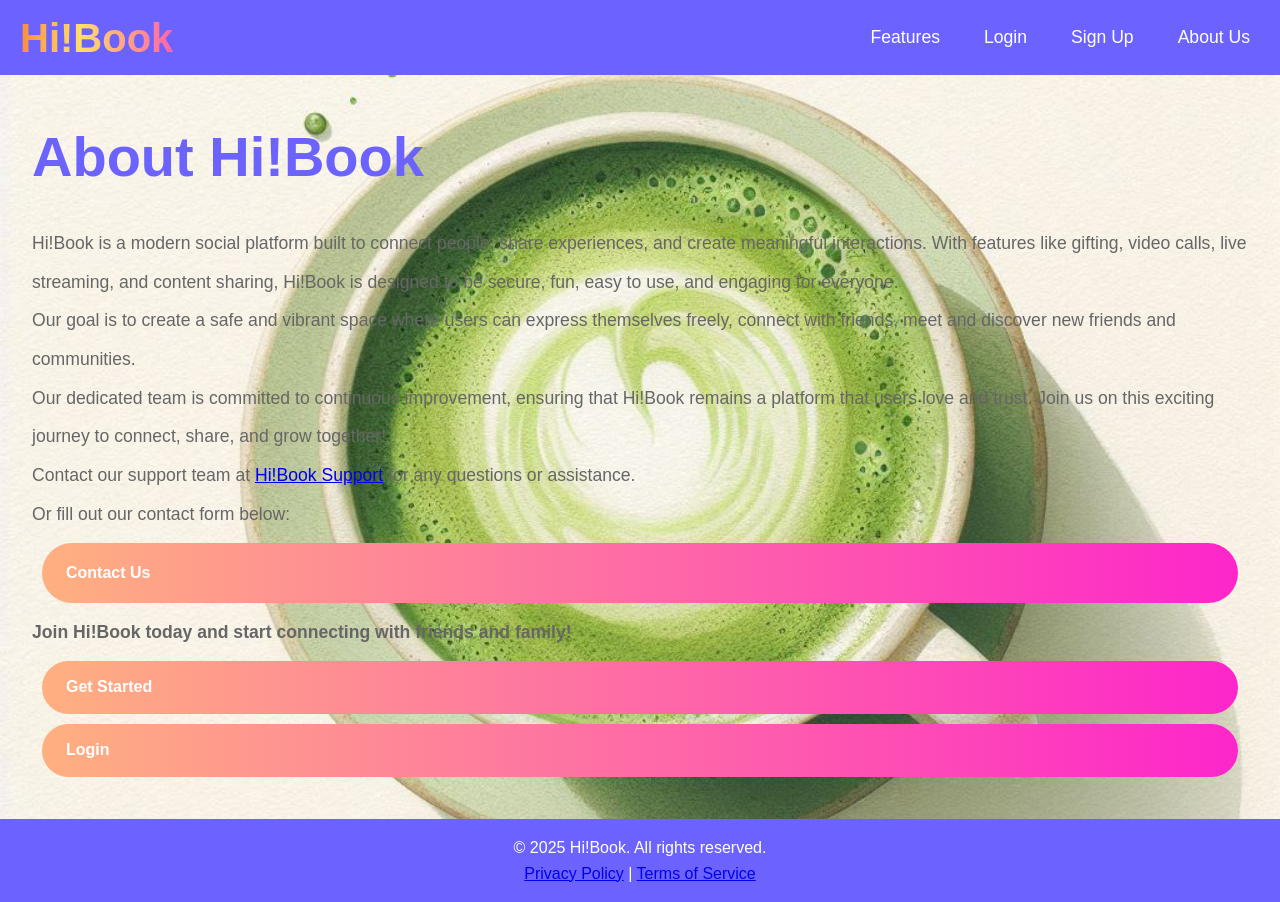
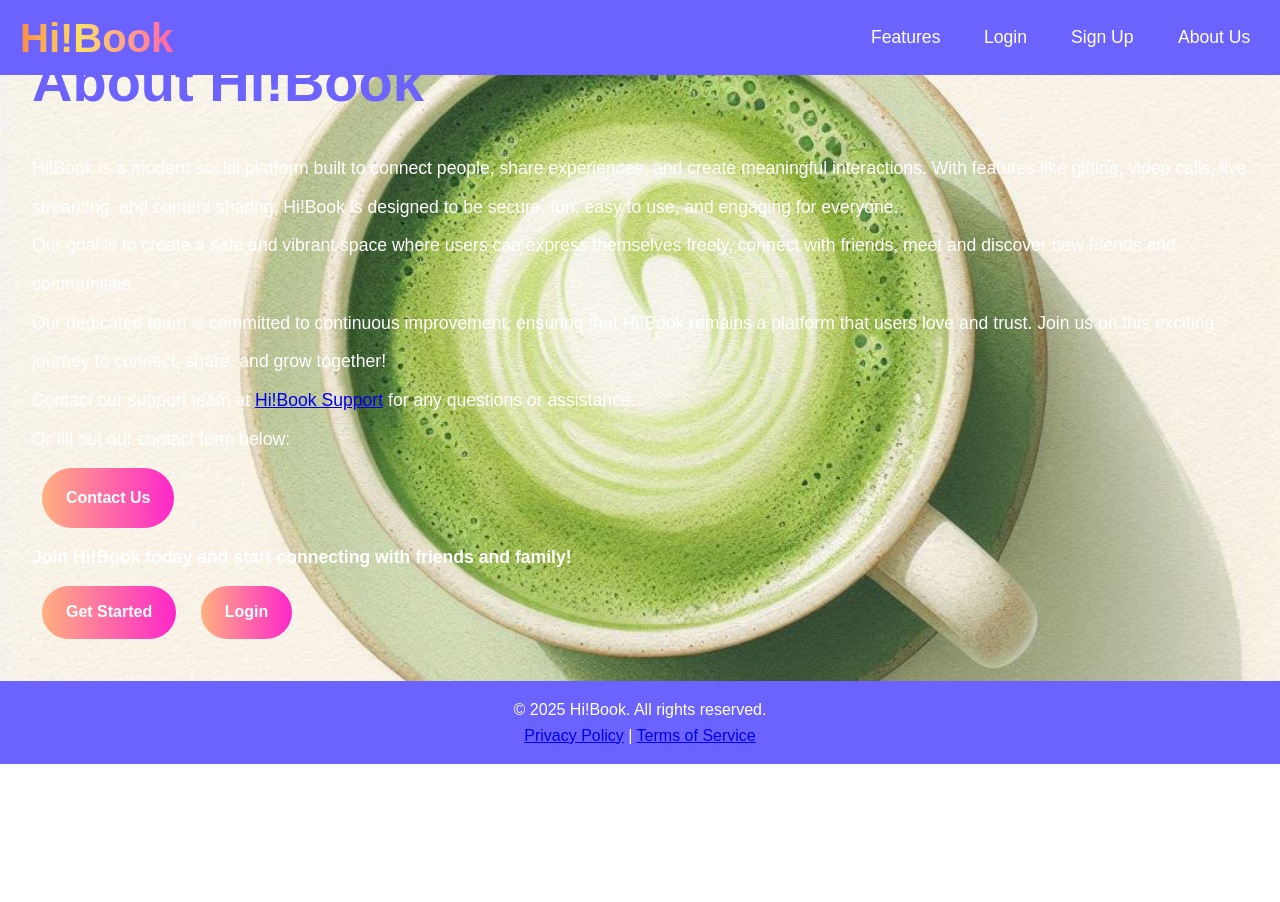
Before and after one commit to JamesHD001/hi-book-app-website, a plain HTML site: page about.html in a window 1280 px wide. After the commit the page ends 800 px from the top, so only its background shows below. Drawn offline with Linux system fonts and the light colour scheme; a script that the page names is missing; a web font is replaced by a local one.

Commit message:
update files

```diff
--- a/about.html
+++ b/about.html
@@ -28,7 +28,8 @@
       </nav>
     </header>
 
-      <main class="about-section">
+      <main>
+        <section class="about-section">
           <h1>About Hi!Book</h1>
           <p>
             Hi!Book is a modern social platform built to connect people,
@@ -67,6 +68,7 @@
           </p>
           <a href="signup.html" class="gradient-about-cta-button">Get Started</a>
           <a href="login.html" class="gradient-about-cta-button">Login</a>
+        </section>
       </main>
 
       <footer class="footer-content">
--- a/styles/hibook.css
+++ b/styles/hibook.css
@@ -30,7 +30,9 @@ body {
     display: flex;
     justify-content: space-between;
     align-items: center;
-    position: sticky;
+    position: fixed;
+    width: 100%;
+    top: 0;
 }
 
 .navbar ul {
@@ -56,11 +58,36 @@ body {
     border-radius: 10px;
 }
 
+.nav-links a {
+    display: inline-block;
+    transform-origin: center;
+    transition: background 0.3s, color 0.3s, transform 0.25s, box-shadow 0.25s;
+    will-change: transform;
+}
+
+.nav-links a:hover,
+.nav-links a:focus-visible {
+    background: var(--primary-color);
+    color: var(--secondary-color);
+    transform: scale(1.08);
+    box-shadow: 0 4px 12px rgba(0,0,0,0.2);
+    outline: none;
+}
+
+.nav-links a:active {
+    transform: scale(0.98);
+    box-shadow: 0 2px 8px rgba(0,0,0,0.2);
+}
+
+.nav-links a {
+    transition: background 0.3s, color 0.3s, transform 0.3s, box-shadow 0.3s;
+}
+
 .nav-links a:hover {
     background: #00d9ff;
-    color: #000;
-    transform: scale(5.08);
-    color: var(--accent2-color);
+    color: var(--secondary-color);
+    transform: scale(1.08);
+    box-shadow: 0 4px 12px rgba(0, 0, 0, 0.2);
 }
 
 .gradient-logo {
@@ -192,6 +219,8 @@ footer {
     color: var(--secondary-color);
     background: url("../images/about-bg.jpeg") no-repeat center center/cover;
     line-height: 1.8;
+    border: border-box;
+    box-shadow: 0 4px 15px rgba(0,0,0,0.2);
 }
 
 .about-section h1 {
@@ -204,14 +233,14 @@ footer {
 
 .about-section p {
     font-size: 1.1rem;
-    color: #666;
+    color: #ffffff;
     margin: 0 auto;
     line-height: 2.2;
     text-align: left;
 }
 
 .gradient-about-cta-button {
-    display: flex;
+    display: inline-block;
     padding: 12px 24px;
     margin: 10px;
     font-size: 16px;
@@ -224,3 +253,9 @@ footer {
     transition: background-position 0.5s, transform 0.3s;
     animation: gradientShift 15s ease infinite;
 }
+
+.gradient-about-cta-button:hover {
+    background-position: 100% 50%;
+    transform: scale(1.05);
+    box-shadow: 0 4px 15px rgba(0,0,0,0.2);
+}
```
Lines whose indentation alone changed are shown as unchanged.
